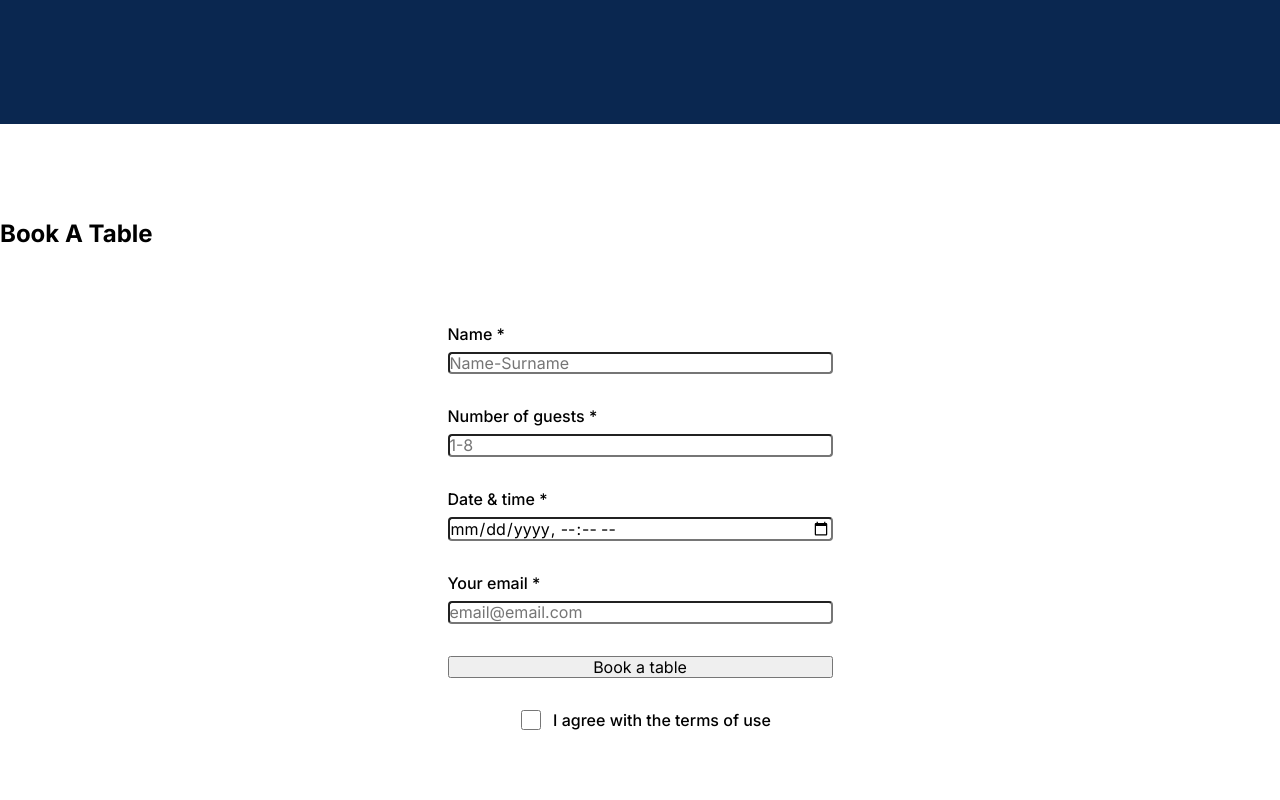
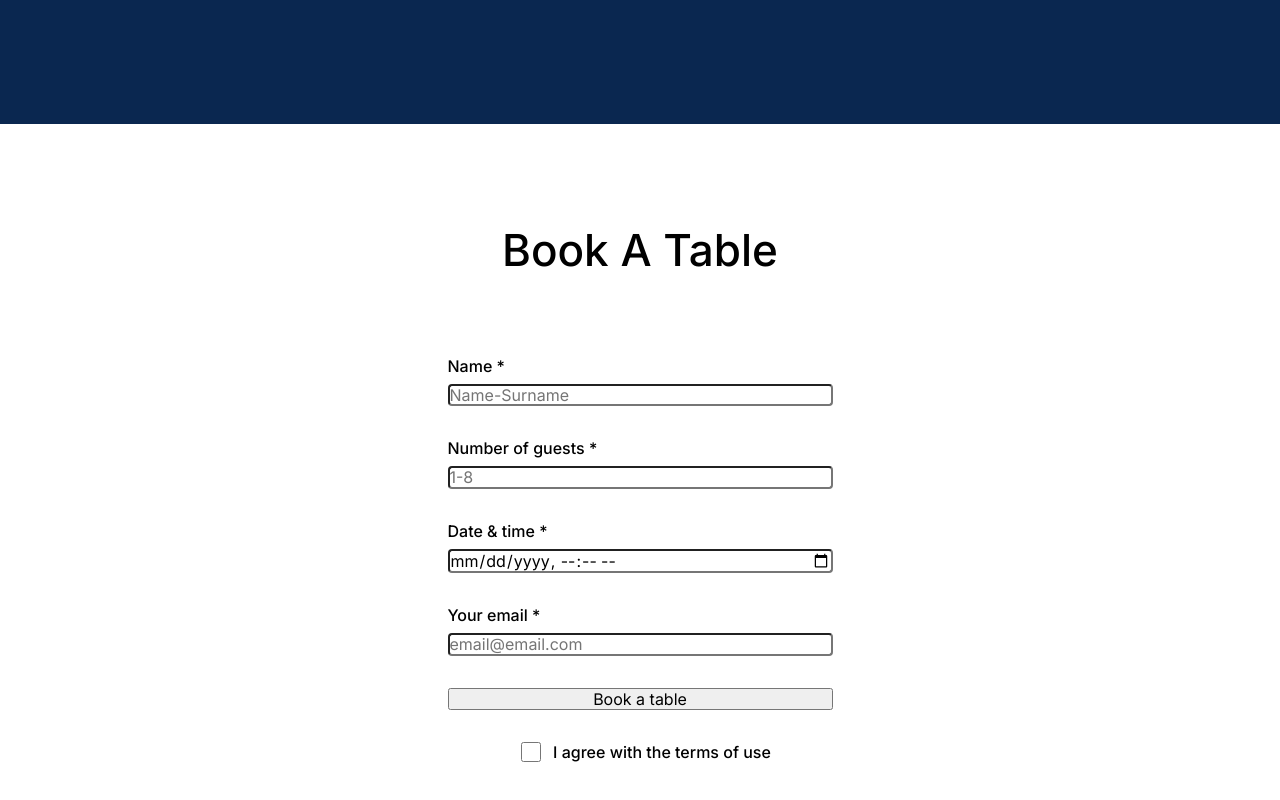
Before and after one commit to YvesSaintLorens/se_project_coffeeshop, a plain HTML site: page index.html in a window 1280 px wide. Shown: the part 1719-2519 px from the top of the page. Drawn offline with nearby package versions, Linux system fonts and the light colour scheme.

Commit message:
added neccessary styles

```diff
--- a/pages/index.css
+++ b/pages/index.css
@@ -177,6 +177,12 @@
 
   .reservation__title {
     margin: 0 0 80px;
+    text-align: center;
+    font-family: Inter, Arial;
+    font-style: normal;
+    font-weight: 500;
+    font-size: 44px;
+    line-height: 52px;
   }
 
   .reservation__form {
```
